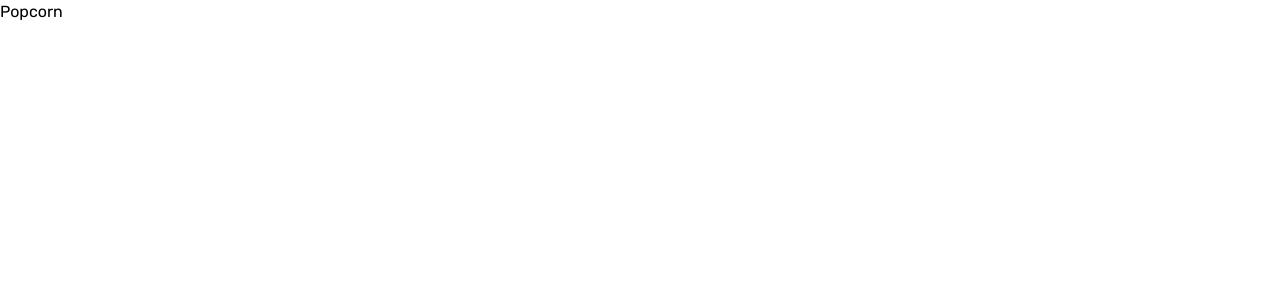
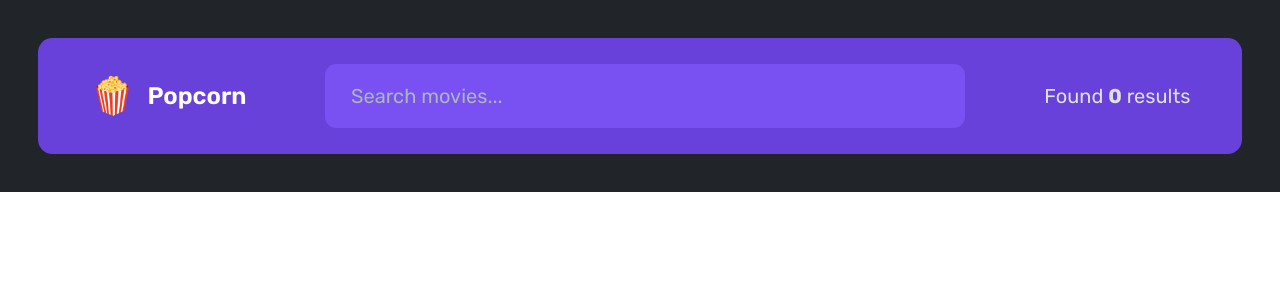
Before and after one commit to JeanCastellotti/vue-popcorn, a Vue app: page / in a window 1280 px wide. Shown: the top 300 px of the page. Built offline with nearby package versions, Linux system fonts and the light colour scheme.

Commit message:
create the header

```diff
--- a/src/App.vue
+++ b/src/App.vue
@@ -1,3 +1,22 @@
+<script setup lang="ts">
+import { ref, provide } from 'vue'
+import TheHeader from '@/components/TheHeader.vue'
+
+export interface Movie {
+  Title: string
+  Year: string
+  imdbID: string
+  Type: string
+  Poster: string
+}
+
+const movies = ref<Movie[]>([])
+
+provide('movies', movies)
+</script>
+
 <template>
-  <h1>Popcorn</h1>
+  <div class="bg-[#212529] p-[2.4rem] text-[#dee2e6]">
+    <TheHeader />
+  </div>
 </template>
--- /dev/null
+++ b/src/components/HeaderSearch.vue
@@ -0,0 +1,13 @@
+<script setup lang="ts">
+import { ref } from 'vue'
+
+const search = ref('')
+</script>
+
+<template>
+  <input
+    v-model="search"
+    placeholder="Search movies..."
+    class="w-[40rem] self-center rounded-[0.7rem] bg-[#7950f2] px-[1.6rem] py-[1.1rem] text-xl text-[#dee2e6] transition-all placeholder:text-[#adb5bd] focus:-translate-y-[2px] focus:shadow-[0_2.4rem_2.4rem_rgba(0,0,0,0.1)] focus:outline-0"
+  />
+</template>
--- /dev/null
+++ b/src/components/HeaderSearchResults.vue
@@ -0,0 +1,14 @@
+<script setup lang="ts">
+import { inject } from 'vue'
+import type { Movie } from '@/App.vue'
+
+const movies = inject('movies') as Movie[]
+</script>
+
+<template>
+  <p class="text-xl">
+    Found
+    <strong>{{ movies.length }}</strong>
+    results
+  </p>
+</template>
--- /dev/null
+++ b/src/components/TheHeader.vue
@@ -0,0 +1,15 @@
+<script setup lang="ts">
+import HeaderSearch from './HeaderSearch.vue'
+import HeaderSearchResults from './HeaderSearchResults.vue'
+import TheLogo from './TheLogo.vue'
+</script>
+
+<template>
+  <header
+    class="flex h-[7.2rem] items-center justify-between rounded-[0.9rem] bg-[#6741d9] px-[3.2rem]"
+  >
+    <TheLogo />
+    <HeaderSearch />
+    <HeaderSearchResults />
+  </header>
+</template>
--- /dev/null
+++ b/src/components/TheLogo.vue
@@ -0,0 +1,6 @@
+<template>
+  <div class="flex items-center gap-[0.8rem]">
+    <span role="img" class="text-4xl">🍿</span>
+    <h1 class="text-2xl font-semibold text-white">Popcorn</h1>
+  </div>
+</template>
```
